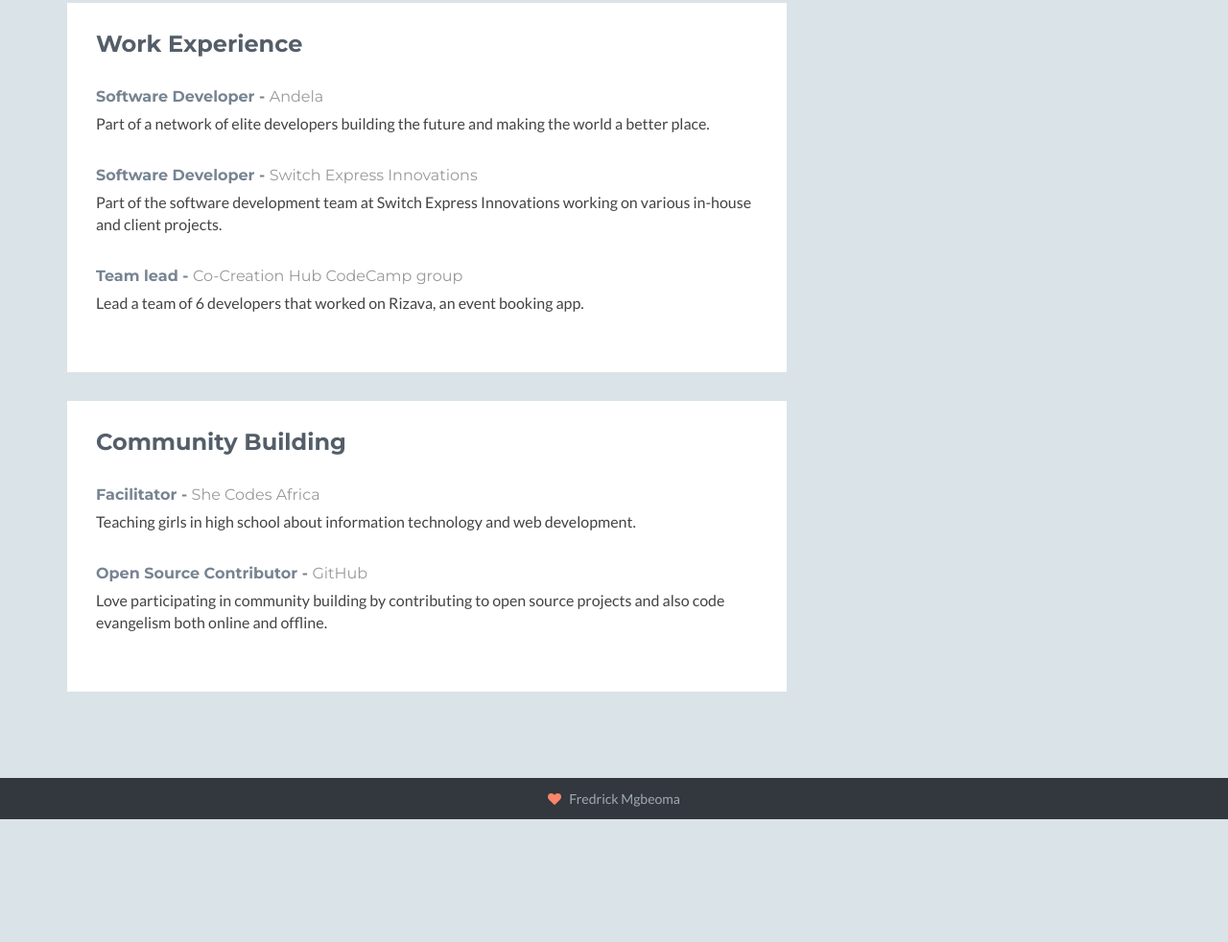
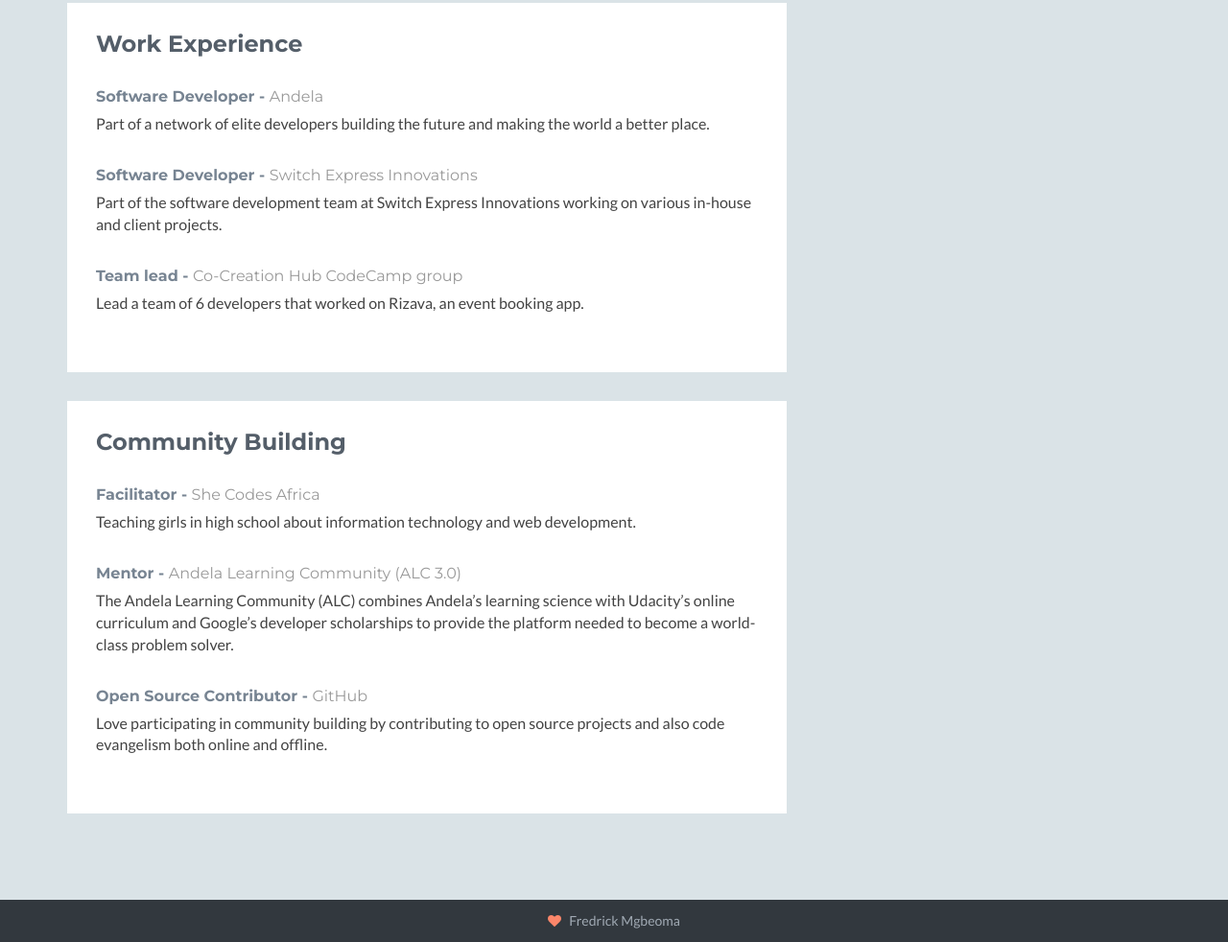
Before and after one commit to fmgbeoma/fmgbeoma.github.io, a plain HTML site: page index.html in a window 1280 px wide. Shown: the part 3687-4669 px from the top of the page at 96% size. Before the commit the page ends 4541 px from the top, so only its background shows below. Drawn offline with nearby package versions, Linux system fonts and the light colour scheme; a script that the page names is missing; some icons are missing.

Commit message:
add ALC mentorship

```diff
--- a/index.html
+++ b/index.html
@@ -231,6 +231,17 @@
                             </div><!--//item-->
 
                             <div class="item">
+                                <h3 class="title">Mentor -
+                                    <span class="place">
+                                        <a href="https://andela.com/alc" target="_blank">Andela Learning Community (ALC 3.0)</a>
+                                    </span>
+                                </h3>
+                                <p>The Andela Learning Community (ALC) combines Andela’s learning science with Udacity’s online curriculum and Google’s developer
+                                scholarships to provide the platform needed to become a world-class problem solver.</p>
+                            </div>
+                            <!--//item-->
+
+                            <div class="item">
                                 <h3 class="title">Open Source Contributor - <span class="place"><a href="https://github.com/fuchodeveloper/" target="_blank">GitHub</a></span></h3>
                                 <p>Love participating in community building by contributing to open source projects and also code evangelism both online and offline.</p>
                             </div><!--//item-->
```
